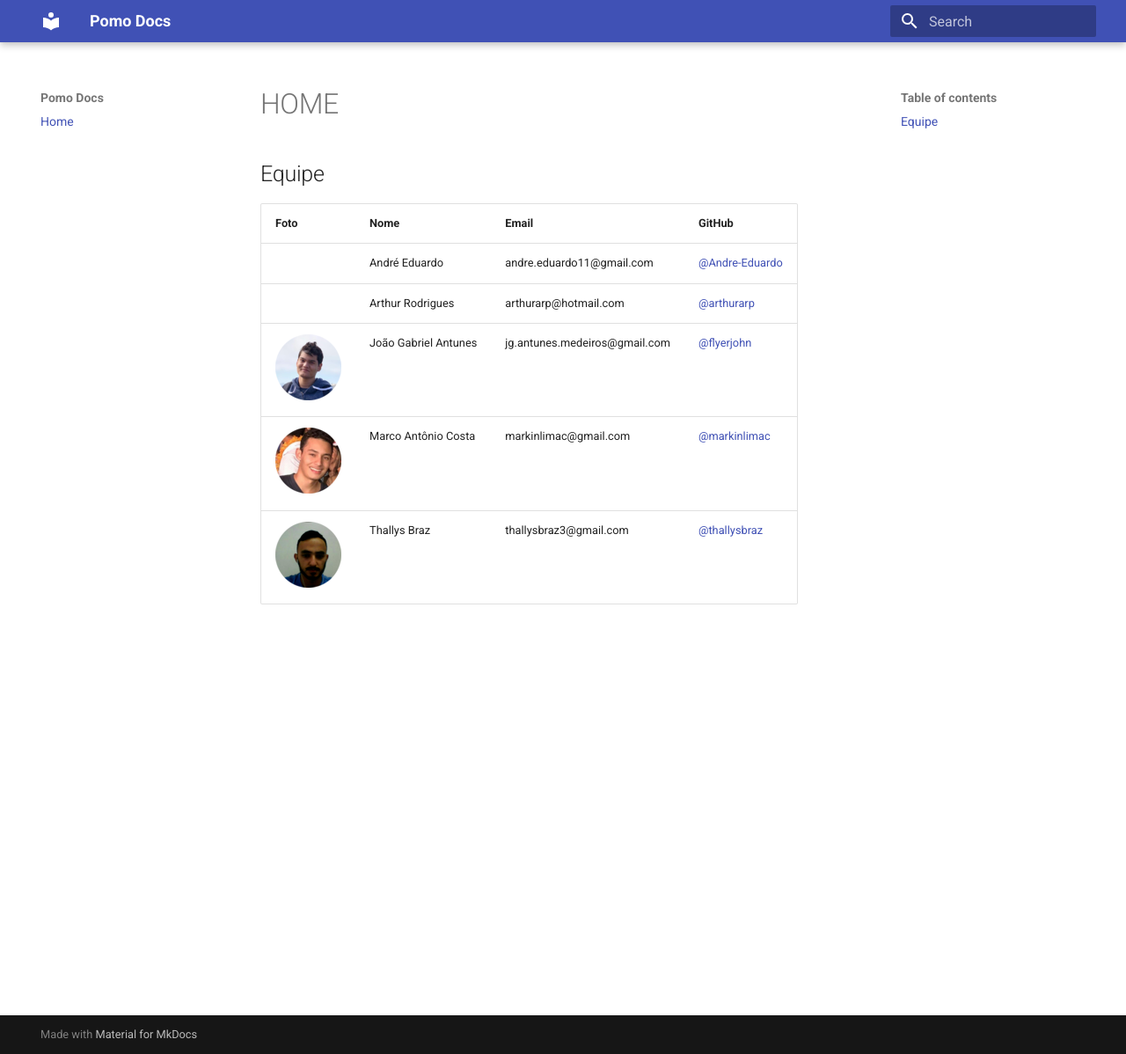
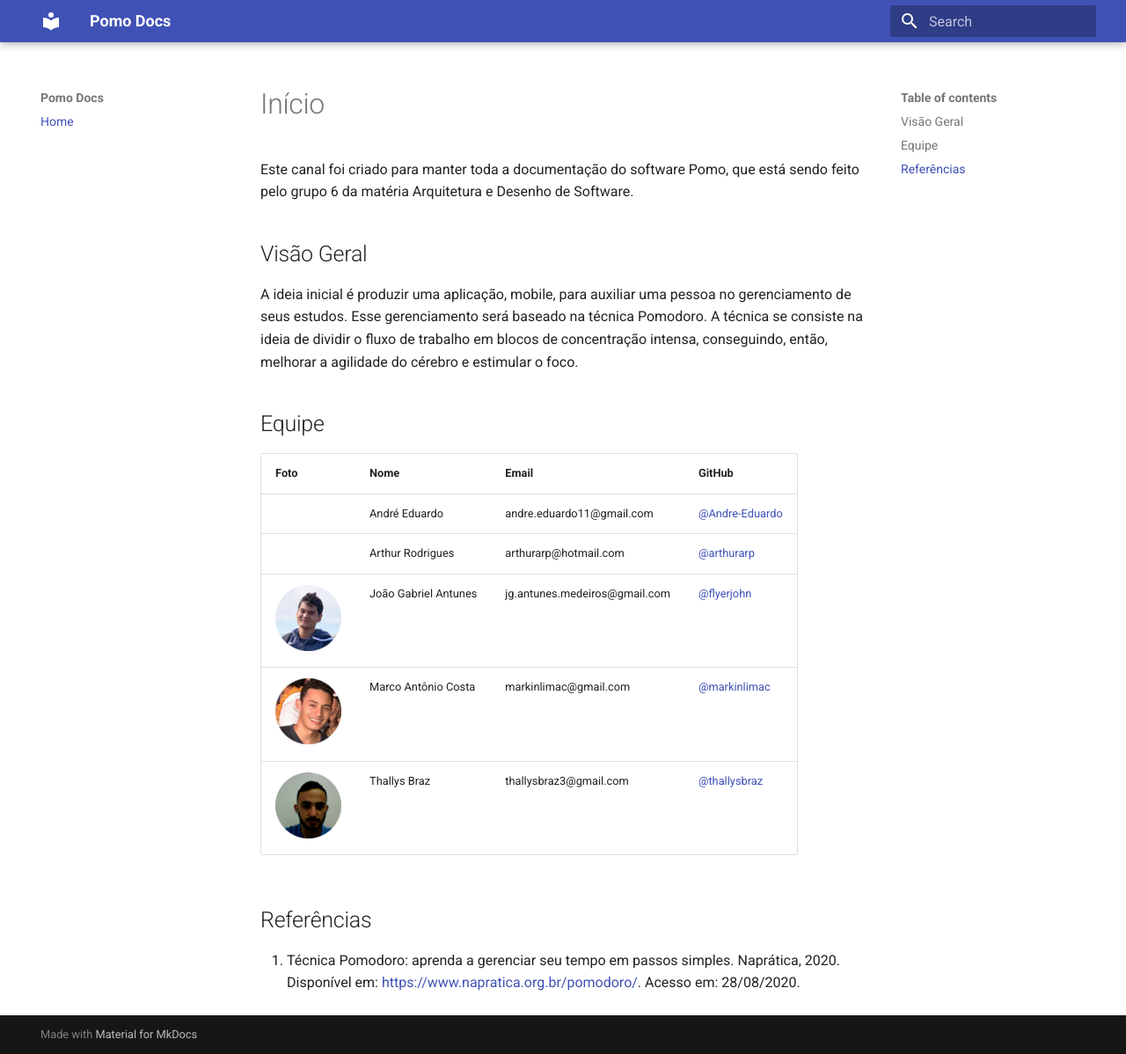
Before and after one commit to UnBArqDsw/2020.1_G6_Pomo, an MkDocs documentation site: the page built from docs/index.md, in a window 1280 px wide and 1198 px high. Shown: the whole window at 88% size. Built offline with MkDocs 1.6.1 and Material for MkDocs 9.7.7, drawn with Linux system fonts in a browser that asks for light colours; old or Windows-style settings are respelled for this version of MkDocs.

Commit message:
adding overview about pomo on the home page

```diff
--- a/docs/index.md
+++ b/docs/index.md
@@ -1,6 +1,10 @@
-# HOME
+# Início
+Este canal foi criado para manter toda a documentação do software Pomo, que está sendo feito pelo grupo 6 da matéria Arquitetura e Desenho de Software.
 
+## Visão Geral
 
+A ideia inicial é produzir uma aplicação, mobile, para auxiliar uma pessoa no gerenciamento de seus estudos. Esse gerenciamento será baseado na técnica Pomodoro.
+A técnica se consiste na ideia de dividir o fluxo de trabalho em blocos de concentração intensa, conseguindo, então, melhorar a agilidade do cérebro e estimular o foco.
 
 ## Equipe
  Foto | Nome | Email | GitHub |
@@ -10,3 +14,8 @@
 ![](img/joao.png) | João Gabriel Antunes | jg.antunes.medeiros@gmail.com | [@flyerjohn](https://github.com/flyerjohn) |
 ![](img/marco.png) | Marco Antônio Costa | markinlimac@gmail.com | [@markinlimac](https://github.com/markinlimac) |
 ![](img/thallys.png) | Thallys Braz | 	thallysbraz3@gmail.com | [@thallysbraz](https://github.com/thallysbraz) |
+
+
+## Referências
+
+1. Técnica Pomodoro: aprenda a gerenciar seu tempo em passos simples. Naprática, 2020. Disponível em: <https://www.napratica.org.br/pomodoro/>. Acesso em: 28/08/2020.
```
